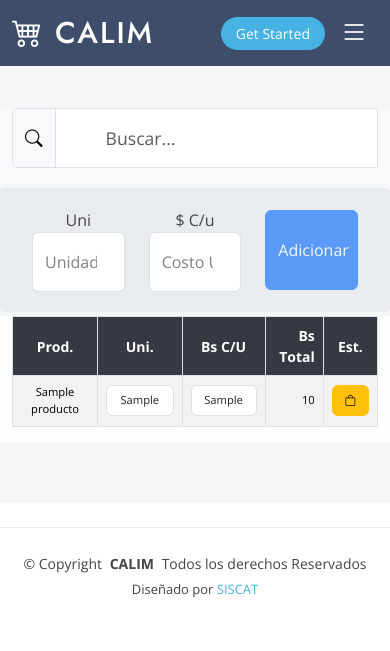
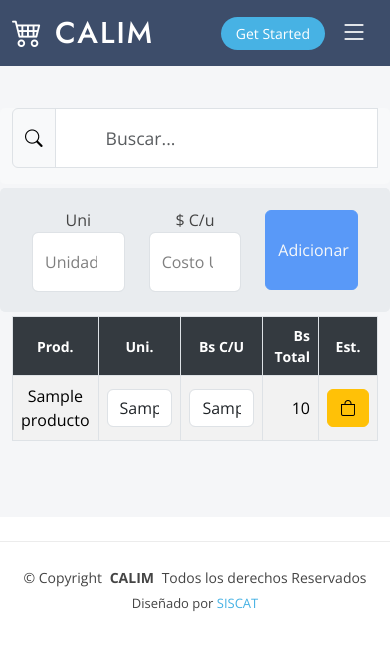
Before and after one commit to ecatunta/djang-calim, a Django app: template appcalim/templates/ingreso.html in a window 390 px wide. Shown: the top 651 px of the page. Run offline with Django 3.2, Linux system fonts and the light colour scheme; the template is opened without the code that fills it: most values are stand-ins (such as "Sample title", 1, 10 or a date in 2020); some libraries are stand-ins or nearby versions.

Commit message:
modulo ingreso

```diff
--- a/appcalim/templates/ingreso.html
+++ b/appcalim/templates/ingreso.html
@@ -134,7 +134,7 @@ Ingreso
 
         </form>
 
-        <div class="row row-tabla-ventas">
+        <div class="row row-tabla-ventas2">
             <div class="col-12">
                 <div class="table-responsive">
                     <table id="ingreso_tabla" class="table table-bordered table-hover table-striped">
@@ -210,7 +210,7 @@ Ingreso
                                         <span class="d-md-inline">P</span>
                                     </button>
                                     -->
-                                    <button class="btn btn-warning">
+                                    <button class="btn btn-warning inventario_ingreso">
                                         <i class="bi bi-bag d-md-inline"></i>
                                         <!--<span class="d-md-inline">Inventario</span>-->
                                     </button>
--- a/static/css/mystyles.css
+++ b/static/css/mystyles.css
@@ -695,15 +695,18 @@
   }
 
   #ingreso_tabla {
-    font-size: 0.7rem !important;
+    /*font-size: 0.7rem !important;*/
+    font-size: 1.0rem !important;
   }
 
   #ingreso_tabla .btn {
-    font-size: 0.7rem !important;
+    /*font-size: 0.7rem !important;*/
+    font-size: 1.0rem !important;
   }
 
-  .row-tabla-ventas .form-control {
-    font-size: 0.7rem !important;
+  #ingreso_tabla .form-control {
+    /*font-size: 0.7rem !important;*/
+    font-size: 1.0rem !important;
   }
 
   /*.accion {
@@ -714,7 +717,7 @@
     width: 90px;
   }*/
 
-  th::before {
+  #ingreso_tabla th::before {
     content: attr(data-text-xs);
     font-weight: bold;
     color: white;
@@ -722,12 +725,12 @@
   }
 
   /* Oculta el texto original en pantallas pequeñas */
-  th {
+  #ingreso_tabla th {
     font-size: 0;
   }
 
   /* Ajustar la visibilidad de las columnas si es necesario */
-  th::before {
+  #ingreso_tabla th::before {
     font-size: 14px;
     /* Tamaño de letra deseado para el contenido pequeño */
   }
@@ -738,6 +741,9 @@
 
   .th-producto{
     width : 85px;
+  }
+  .row-tabla-ventas .form-control {
+    font-size: 0.7rem !important;
   }
 
 }
@@ -809,20 +815,13 @@
 /* ticket */
 .ticket-display {
   display: inline-block;
-  background-color: #007bff;
-  /* Color de fondo azul de Bootstrap */
-  color: white;
-  /* Texto en blanco */
-  padding: 15px 30px;
-  /* Espaciado interno */
-  border-radius: 10px;
-  /* Bordes redondeados */
-  font-size: 2rem;
-  /* Tamaño de fuente grande */
-  font-weight: bold;
-  /* Texto en negrita */
-  box-shadow: 0px 4px 8px rgba(0, 0, 0, 0.2);
-  /* Sombra suave */
+  background-color: #007bff;   /* Color de fondo azul de Bootstrap */
+  color: white;   /* Texto en blanco */
+  padding: 15px 30px;   /* Espaciado interno */
+  border-radius: 10px;   /* Bordes redondeados */
+  font-size: 2rem;   /* Tamaño de fuente grande */
+  font-weight: bold;   /* Texto en negrita */
+  box-shadow: 0px 4px 8px rgba(0, 0, 0, 0.2);   /* Sombra suave */
 }
 
 .row-tabla-ventas {
```
